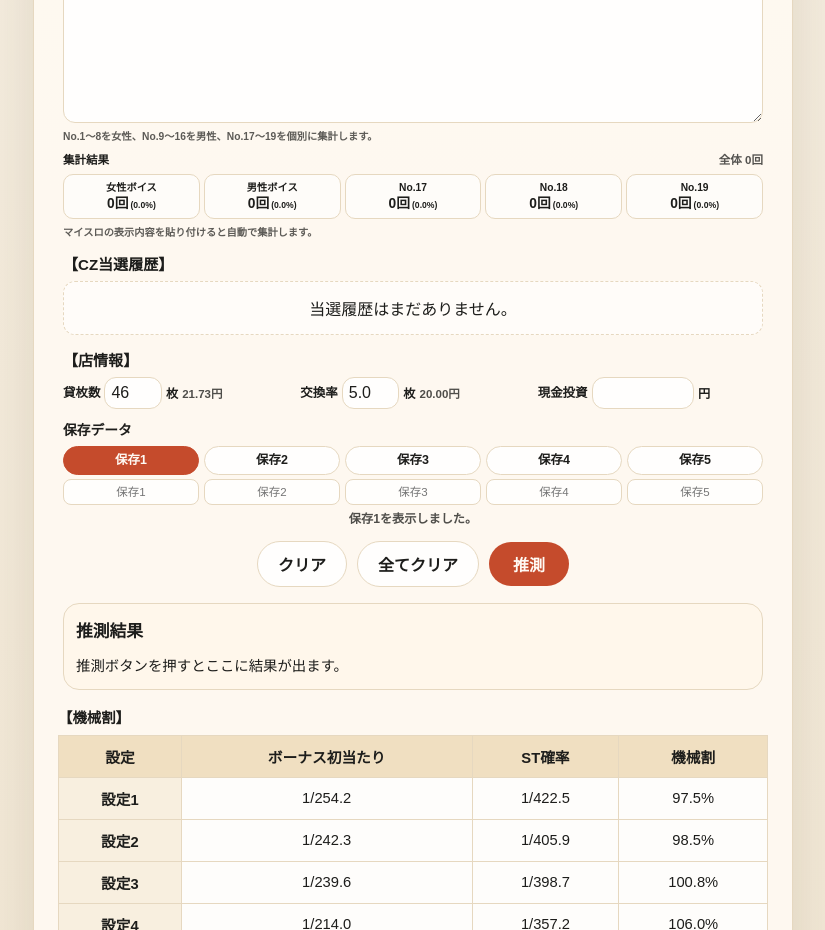
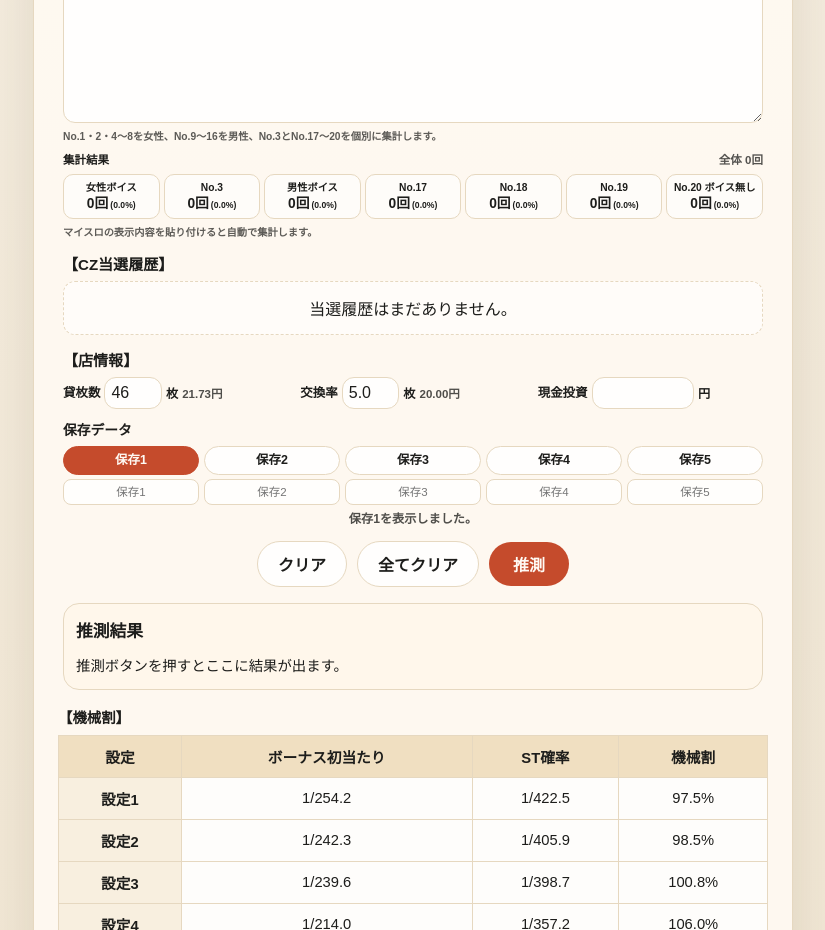
Before and after one commit to umedademu/suisoku, a Next.js app: page /kabaneri2 in a window 1280 px wide. Shown: the part 1080-2010 px from the top of the page, without its empty margins (227-1052 px from the left). Built offline with nearby package versions, Linux system fonts and the light colour scheme.

Commit message:
カバネリ2のボイス集計区分を修正

```diff
--- a/app/kabaneri2/page.tsx
+++ b/app/kabaneri2/page.tsx
@@ -637,16 +637,22 @@ function calculateCharacterLightRate(noLightCount: number, withLightCount: numbe
 }
 
 const MYSLOT_VOICE_CATEGORIES = [
-  { key: "female", label: "女性ボイス", rangeLabel: "No.1〜8" },
+  { key: "female", label: "女性ボイス", rangeLabel: "No.1・2・4〜8" },
+  { key: "no3", label: "No.3", rangeLabel: "" },
   { key: "male", label: "男性ボイス", rangeLabel: "No.9〜16" },
   { key: "no17", label: "No.17", rangeLabel: "" },
   { key: "no18", label: "No.18", rangeLabel: "" },
-  { key: "no19", label: "No.19", rangeLabel: "" }
+  { key: "no19", label: "No.19", rangeLabel: "" },
+  { key: "no20", label: "No.20 ボイス無し", rangeLabel: "" }
 ] as const;
 
 type MyslotVoiceCategoryKey = (typeof MYSLOT_VOICE_CATEGORIES)[number]["key"];
 
 function getMyslotVoiceCategoryKey(voiceNumber: number): MyslotVoiceCategoryKey | null {
+  if (voiceNumber === 3) {
+    return "no3";
+  }
+
   if (voiceNumber >= 1 && voiceNumber <= 8) {
     return "female";
   }
@@ -665,6 +671,10 @@ function getMyslotVoiceCategoryKey(voiceNumber: number): MyslotVoiceCategoryKey
 
   if (voiceNumber === 19) {
     return "no19";
+  }
+
+  if (voiceNumber === 20) {
+    return "no20";
   }
 
   return null;
@@ -713,10 +723,12 @@ function parseMyslotVoiceSummary(value: string) {
 
   const counts: Record<MyslotVoiceCategoryKey, number> = {
     female: 0,
+    no3: 0,
     male: 0,
     no17: 0,
     no18: 0,
-    no19: 0
+    no19: 0,
+    no20: 0
   };
   let recognizedRowCount = 0;
 
@@ -791,7 +803,7 @@ function MyslotVoiceInput({
         onChange={(event) => onChange(event.currentTarget.value)}
       />
       <p className="myslot-voice-help">
-        No.1〜8を女性、No.9〜16を男性、No.17〜19を個別に集計します。
+        No.1・2・4〜8を女性、No.9〜16を男性、No.3とNo.17〜20を個別に集計します。
       </p>
       <div className="myslot-voice-summary-heading">
         <p className="myslot-voice-summary-title">集計結果</p>
--- a/lib/app-info.ts
+++ b/lib/app-info.ts
@@ -1,3 +1,3 @@
-export const APP_VERSION = "0.99";
+export const APP_VERSION = "1.00";
 
 export const APP_TITLE = `推測ツールv${APP_VERSION}`;
```
Also changed, not shown: 1 other file (tests, documents, lock files or other folders).
